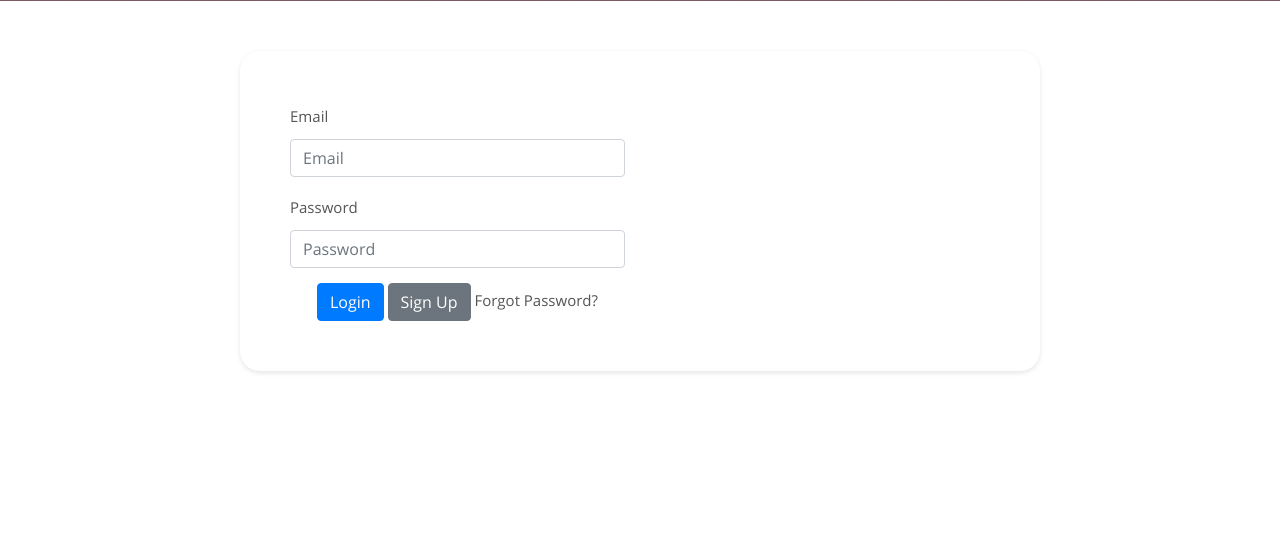
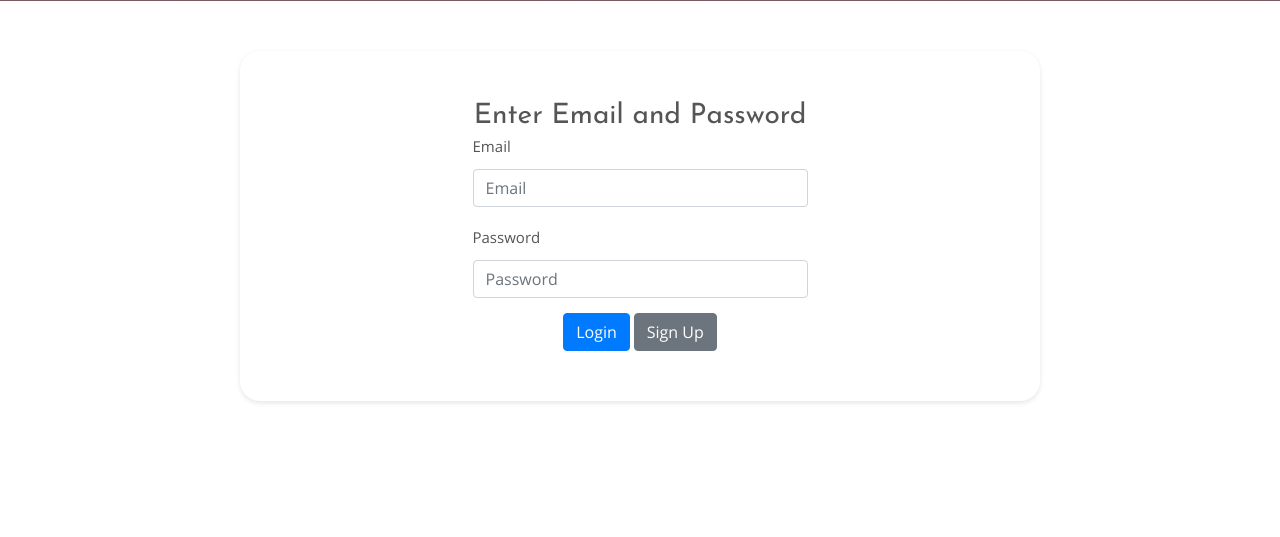
Before and after one commit to ladyOouf/SymptoTrack, a Flask app: template Sympto_track/templates/other html/index.html in a window 1280 px wide. Shown: the part 428-965 px from the top of the page. Before the commit the page ends 801 px from the top, so only its background shows below. Run offline with Flask 3, Linux system fonts and the light colour scheme; the template is opened without the code that fills it, so the values that code supplies are empty; some libraries are stand-ins or nearby versions.

Commit message:
Update index.html

```diff
--- a/Sympto_track/templates/other html/index.html
+++ b/Sympto_track/templates/other html/index.html
@@ -2,14 +2,11 @@
 Description: This code is responsible for getting the user name and password.
 Authors: Freshta Z, Sree K, Ava G, Sarah M
 Date Creation : September 20, 2023
-Date Revised: February 25, 2024
+Date Revised: April 07, 2024
 Preconditions: Empty Strings are not allowed. Email and password required. Flask must be running for sign up page
 and homepage to be accessed. Will return error if not running
 Postconditions: No return values.
 Any known faults: index will not lead to homepage anymore unless the flask project is running. Jqueries are failing to send responses
-
-
-
 
 -->
 <!-- This code is the HTML code for the head section of a web page. It includes meta tags for
@@ -24,25 +21,22 @@ for styling the page, as well as a link to an external font library. -->
     <meta name="description" content="Free Template">
 
     <!-- Bootstrap CSS -->
-    <link rel="stylesheet" type="text/css" href="../../static/bootstrap/css/bootstrap.min.css">
-    <link rel="stylesheet" type="text/css" href="../../static/bootstrap/css/bootstrap-grid.css">
+    <link rel="stylesheet" type="text/css" href="../static/bootstrap/css/bootstrap.min.css">
+    <link rel="stylesheet" type="text/css" href="../static/bootstrap/css/bootstrap-grid.css">
 
     <!--Stylesheet-->
-    <link rel="stylesheet" type="text/css" href="../../static/css/normalize.css">
+    <link rel="stylesheet" type="text/css" href="../static/css/normalize.css">
 
-    <link rel="stylesheet" type="text/css" href="../../static/css/style.css">
-    <link rel="stylesheet" type="text/css" href="../../static/css/responsive.css">
+    <link rel="stylesheet" type="text/css" href="../static/css/style.css">
+    <link rel="stylesheet" type="text/css" href="../static/css/responsive.css">
     <!--Font-->
-    <link rel="stylesheet" type="text/css" href="../../static/font/web-font.css">
+    <link rel="stylesheet" type="text/css" href="../static/font/web-font.css">
     <link href="https://cdnjs.cloudflare.com/ajax/libs/font-awesome/5.10.2/css/all.min.css" rel="stylesheet">
 
     <title>SymptoTrack</title> <!--Title of the web page.-->
-    <link rel="icon" type="iamge/x-icon" href="../../static/favicon.ico"> <!--Favicon for web page.-->
+    <link rel="icon" type="iamge/x-icon" href="../static/favicon.ico"> <!--Favicon for web page.-->
   </head>
   <body>
-    <!-- The code is creating a banner section for the web page. It includes a top bar with
-    contact information (email and phone number), a logo, and a banner content section with a title and
-    description. The banner section is contained within a `<div>` element with a class of "banner". -->
     <div class="main-container template">
       <!--Banner section-->
       <div class="banner">
@@ -51,11 +45,11 @@ for styling the page, as well as a link to an external font library. -->
           <div class="row">
             <div class="col-md-4 top-bar-left order-2 order-md-12">
               <i class="fas fa-envelope-open-text"></i>
-              <a href="mailto:symptotrack@gmail.com">info.com</a>
+              <a href="/about/">info.com</a>
             </div>
             <div class="col-md-4 logo order-1 order-md-12">
-              <a href="/homepage/">
-                <img class="logo-img" src="../../static/img/logo.png" alt="SymptoTrack Logo"> <!-- Logo image -->
+              <a href="/">
+                <img class="logo-img" src="../static/img/logo.png" alt="SymptoTrack Logo"> <!-- Logo image -->
               </a>
             </div>
             <div class="col-md-4 top-bar-right order-3 order-md-12">
@@ -73,15 +67,12 @@ for styling the page, as well as a link to an external font library. -->
         </div>
       </div>
 
-
-
- <!-- This code  includes a form with two input
- fields for email and password, along with corresponding labels. It also includes two buttons, one
- for login and one for sign in. Additionally, there is a link for forgot password. -->
+ <!-- Login form -->
 <!-- Form section -->
 <div class="inside-container form-section">
-      <div class="row">
+    <div class="row justify-content-center"> <!-- Center the form -->
         <div class="col-md-6">
+            <h2 class="text-center" style="font-size: 28px;">Enter Email and Password</h2> <!-- Add heading with increased font size -->
             <form name="login_form">
                 <div class="form-group">
                     <label for="email">Email</label> <!-- Label for email input -->
@@ -93,18 +84,14 @@ for styling the page, as well as a link to an external font library. -->
                 </div>
                 <button id="loginBtn" class="btn btn-primary">Login</button>
                 <a  class="btn btn-secondary" href="/signup/">Sign Up</a>
-{#              <div class="form-group">#}
-                <a href="#" class="forgot-password">Forgot Password?</a>
+                <!-- <div class="form-group"> -->
+                <!--<a href="#" class="forgot-password">Forgot Password?</a>-->
             </form>
         </div>
     </div>
 </div>
 
       <!--Copyright-->
-    <!-- This code is creating a footer section for the web page. It includes a copyright
-    statement, the name of the creator (SymptoTrack), and social media icons for Facebook, Twitter,
-    Google Plus, and LinkedIn. The footer is contained within a `<footer>` element and has a class of
-    "footer". -->
       <footer class="footer">
         <div class="copyright">
           <div class="inside-container">
@@ -124,11 +111,8 @@ for styling the page, as well as a link to an external font library. -->
       </footer>
     </div>
     <!-- Optional JavaScript -->
-    <script src="../../static/js/jquery.js"></script> <!-- new jquery 12.3, Sarah -->
-    <script src="../../static/js/scripts.js"></script> <!-- establishes script.js connection, Sarah -->
-<!--    <script src="https://code.jquery.com/jquery-3.3.1.slim.min.js" integrity="sha384-q8i/X+965DzO0rT7abK41JStQIAqVgRVzpbzo5smXKp4YfRvH+8abtTE1Pi6jizo" crossorigin="anonymous"></script>-->
-<!--    <script src="https://code.jquery.com/jquery-3.6.0.min.js"></script>-->
-<!--    <script src="https://cdnjs.cloudflare.com/ajax/libs/popper.js/1.14.7/umd/popper.min.js" integrity="sha384-UO2eT0CpHqdSJQ6hJty5KVphtPhzWj9WO1clHTMGa3JDZwrnQq4sF86dIHNDz0W1" crossorigin="anonymous"></script>-->
-    <script src="../../static/bootstrap/js/bootstrap.min.js"></script>
+    <script src="../static/js/jquery.js"></script> <!-- new jquery 12.3, Sarah -->
+    <script src="../static/js/scripts.js"></script> <!-- establishes script.js connection, Sarah -->
+     <script src="../static/bootstrap/js/bootstrap.min.js"></script>
   </body>
 </html>
```
Lines whose indentation alone changed are shown as unchanged.
